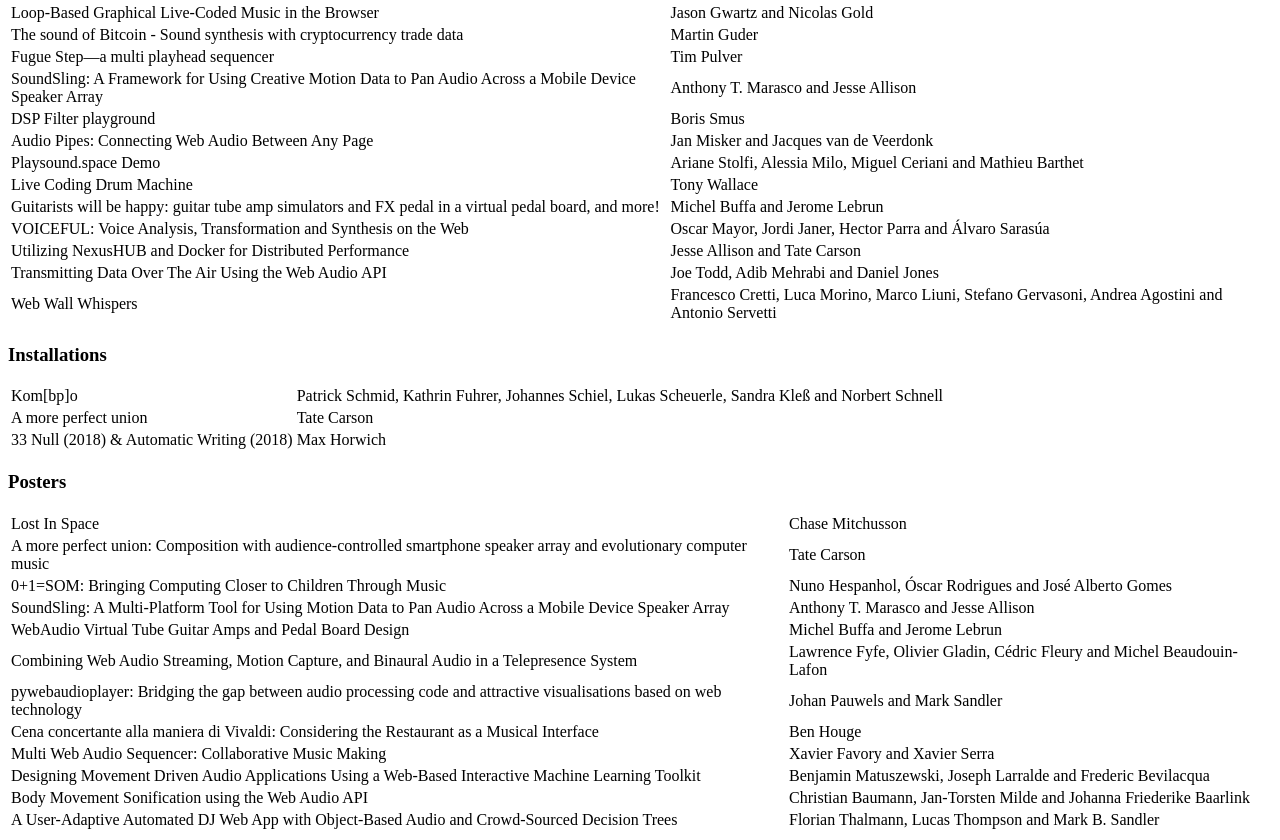
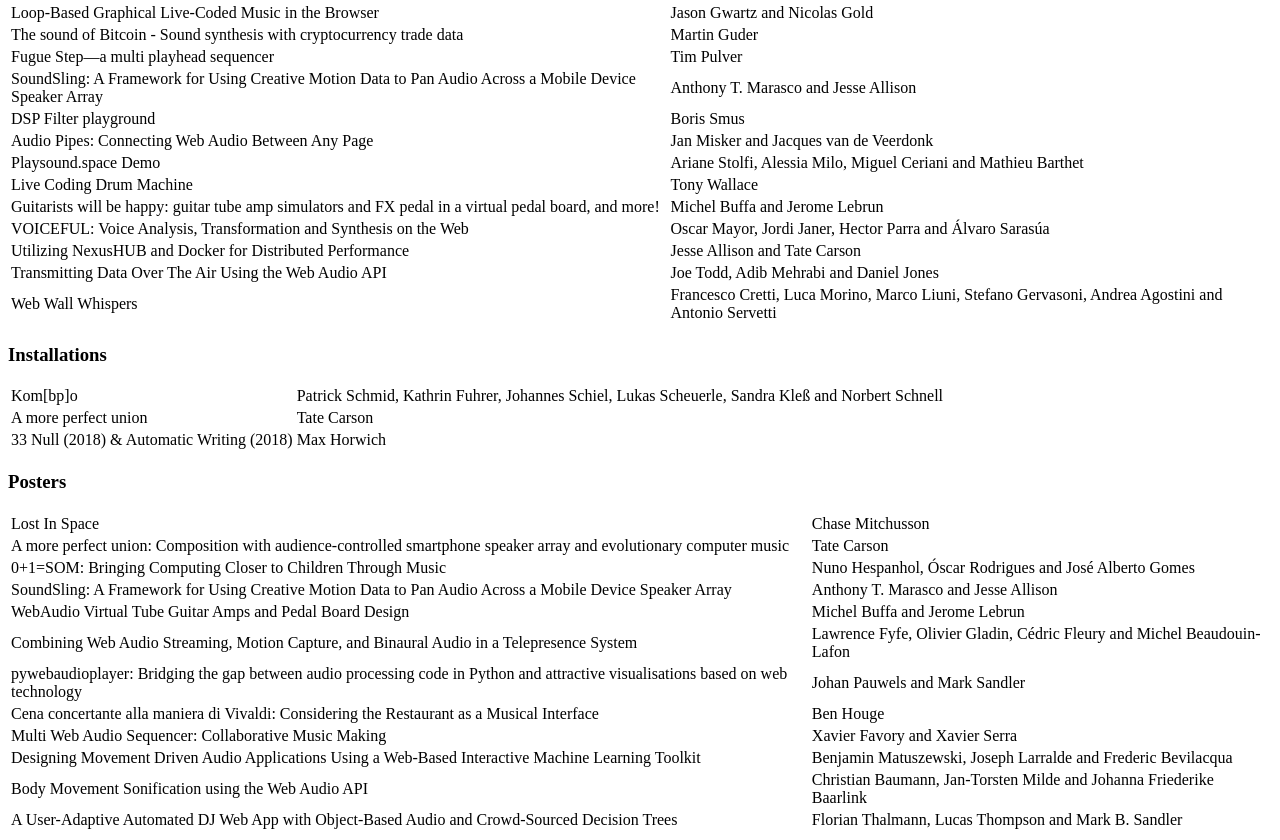
Before and after one commit to fredericmarx/webaudioconf.github.io, a Gatsby site: page /program in a window 1280 px wide. Shown: the part 907-1747 px from the top of the page. Built offline with nearby package versions, Linux system fonts and the light colour scheme; Gatsby itself is replaced by a stand-in of ours.

Commit message:
update poster titles

```diff
--- a/src/pages/program.js
+++ b/src/pages/program.js
@@ -90,12 +90,12 @@
   posters: [
     { authors: "Chase Mitchusson", title: "Lost In Space" },
     { authors: "Tate Carson", title: "A more perfect union: Composition with audience-controlled smartphone speaker array and evolutionary computer music" },
-    { authors: "Nuno Hespanhol, Óscar Rodrigues and José Alberto Gomes", title: "0+1=SOM:  Bringing Computing Closer to Children Through Music" },
-    { authors: "Anthony T. Marasco and Jesse Allison", title: "SoundSling: A Multi-Platform Tool for Using Motion Data to Pan Audio Across a Mobile Device Speaker Array" },
-    { authors: "Michel Buffa and Jerome Lebrun", title: "WebAudio Virtual Tube Guitar Amps  and  Pedal Board Design" },
+    { authors: "Nuno Hespanhol, Óscar Rodrigues and José Alberto Gomes", title: "0+1=SOM: Bringing Computing Closer to Children Through Music" },
+    { authors: "Anthony T. Marasco and Jesse Allison", title: "SoundSling: A Framework for Using Creative Motion Data to Pan Audio Across a Mobile Device Speaker Array" },
+    { authors: "Michel Buffa and Jerome Lebrun", title: "WebAudio Virtual Tube Guitar Amps and Pedal Board Design" },
     { authors: "Lawrence Fyfe, Olivier Gladin, Cédric Fleury and Michel Beaudouin-Lafon", title: "Combining Web Audio Streaming, Motion Capture, and Binaural Audio in a Telepresence System" },
-    { authors: "Johan Pauwels and Mark Sandler", title: "pywebaudioplayer: Bridging the gap between audio processing code and attractive visualisations based on web technology" },
-    { authors: "Ben Houge", title: "Cena concertante alla maniera di Vivaldi:  Considering the Restaurant as a Musical Interface" },
+    { authors: "Johan Pauwels and Mark Sandler", title: "pywebaudioplayer: Bridging the gap between audio processing code in Python and attractive visualisations based on web technology" },
+    { authors: "Ben Houge", title: "Cena concertante alla maniera di Vivaldi: Considering the Restaurant as a Musical Interface" },
     { authors: "Xavier Favory and Xavier Serra", title: "Multi Web Audio Sequencer: Collaborative Music Making" },
     { authors: "Benjamin Matuszewski, Joseph Larralde and Frederic Bevilacqua", title: "Designing Movement Driven Audio Applications Using a Web-Based Interactive Machine Learning Toolkit" },
     { authors: "Christian Baumann, Jan-Torsten Milde and Johanna Friederike Baarlink", title: "Body Movement Sonification using the Web Audio API" },
```
